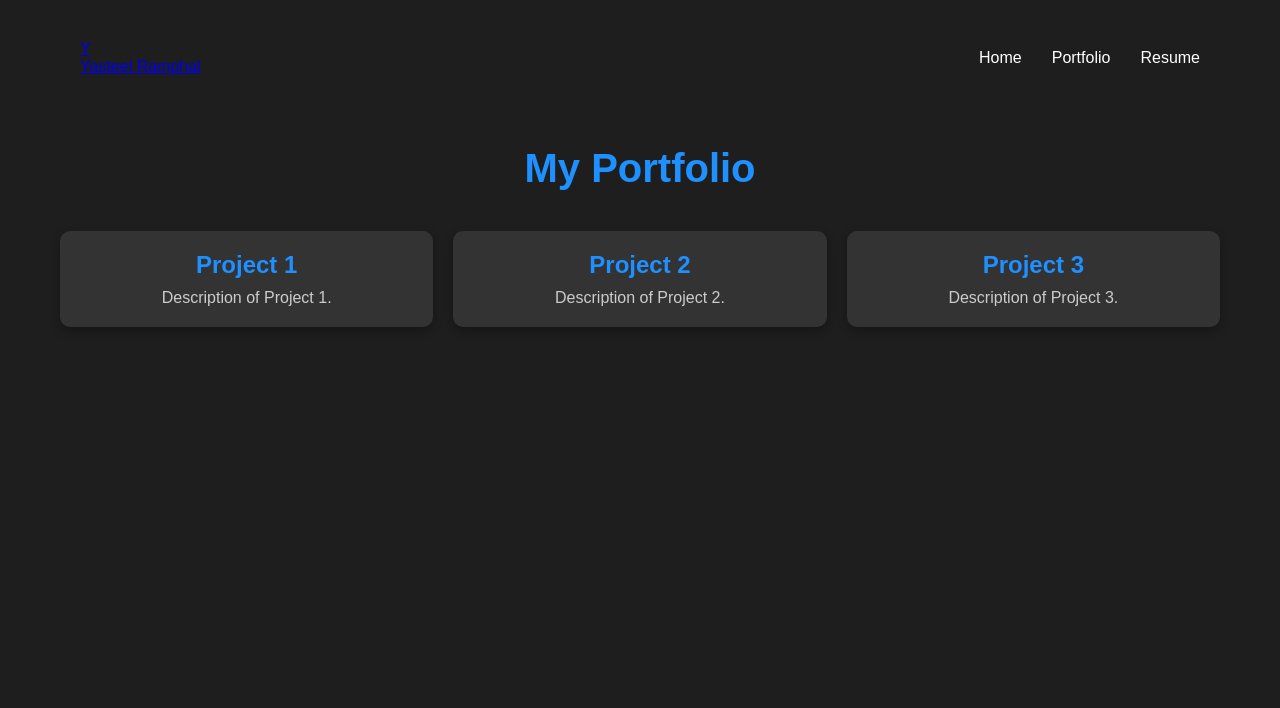
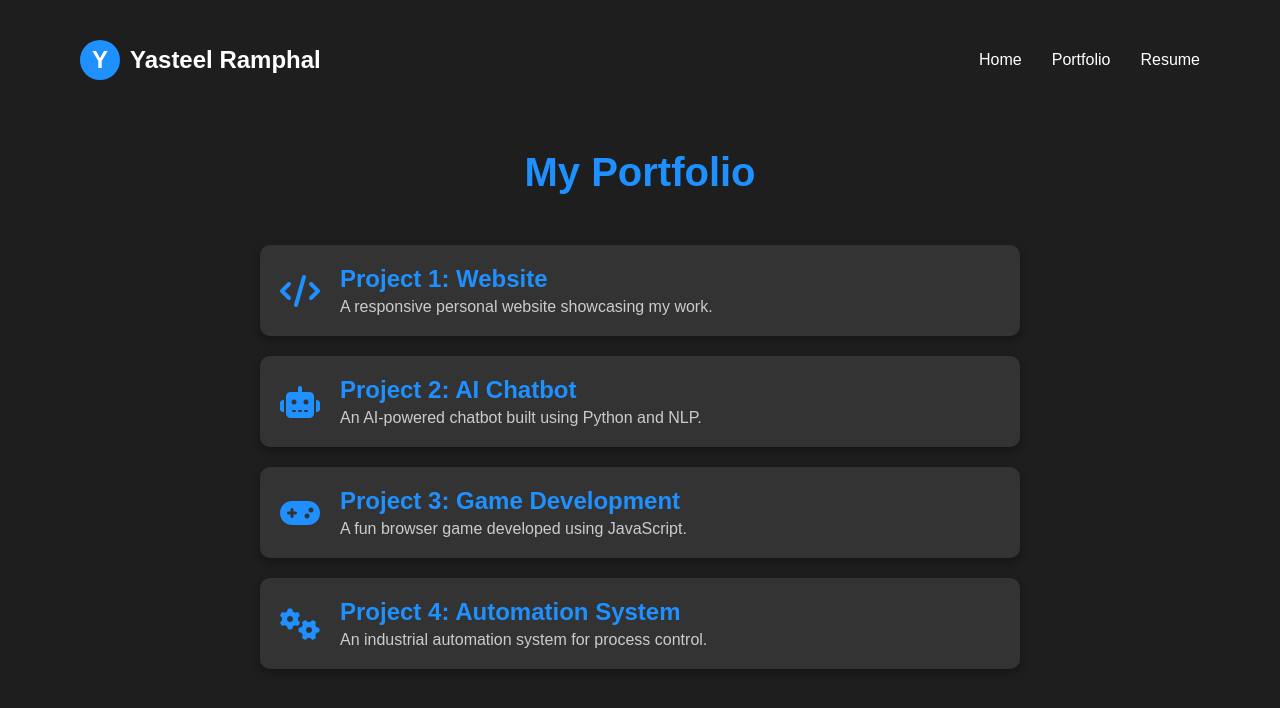
Before and after one commit to YasteelR/YasteelR, a plain HTML site: page portfolio.html in a window 1280 px wide. Drawn offline with Linux system fonts and the light colour scheme.

Commit message:
updated links and portfolio formation

```diff
--- a/portfolio.html
+++ b/portfolio.html
@@ -4,6 +4,7 @@
     <meta charset="UTF-8">
     <meta name="viewport" content="width=device-width, initial-scale=1.0">
     <title>Portfolio - Yasteel Ramphal</title>
+    <link rel="stylesheet" href="https://cdnjs.cloudflare.com/ajax/libs/font-awesome/6.5.1/css/all.min.css">
     <style>
         * {
             margin: 0;
@@ -43,7 +44,7 @@
         }
 
         .portfolio-container {
-            max-width: 1200px;
+            max-width: 800px;
             margin: 50px auto;
             text-align: center;
         }
@@ -51,12 +52,12 @@
         h1 {
             font-size: 2.5em;
             color: #1E90FF;
-            margin-bottom: 20px;
+            margin-bottom: 30px;
         }
 
         .projects {
-            display: grid;
-            grid-template-columns: repeat(auto-fit, minmax(300px, 1fr));
+            display: flex;
+            flex-direction: column; /* Make buttons stack vertically */
             gap: 20px;
             padding: 20px;
         }
@@ -67,6 +68,11 @@
             border-radius: 10px;
             box-shadow: 0 4px 10px rgba(0, 0, 0, 0.3);
             transition: transform 0.3s ease, box-shadow 0.3s ease;
+            display: flex;
+            align-items: center;
+            gap: 20px;
+            cursor: pointer;
+            text-align: left;
         }
 
         .project:hover {
@@ -74,22 +80,59 @@
             box-shadow: 0 6px 15px rgba(30, 144, 255, 0.4);
         }
 
+        .project-icon {
+            font-size: 2em;
+            color: #1E90FF;
+            flex-shrink: 0;
+        }
+
+        .project-text {
+            flex-grow: 1;
+        }
+
         .project h2 {
             font-size: 1.5em;
-            margin-bottom: 10px;
+            margin-bottom: 5px;
             color: #1E90FF;
         }
 
         .project p {
             color: #CCC;
         }
+        .logo {
+            display: flex;
+            align-items: center;
+            gap: 10px;
+            text-decoration: none;
+            color: #FFFFFF;
+            font-size: 1.5em;
+            font-weight: bold;
+        }
+
+        .logo-circle {
+            background-color: #1E90FF;
+            width: 40px; /* Increased size for better visibility */
+            height: 40px;
+            border-radius: 50%;
+            display: flex;
+            align-items: center;
+            justify-content: center;
+            font-weight: bold;
+            font-size: 1em;
+            color: white;
+        }
+
+        .logo-text {
+            font-size: 1em;
+        }
+
     </style>
 </head>
 <body>
     <nav>
         <a href="index.html" class="logo">
             <div class="logo-circle">Y</div>
-            Yasteel Ramphal
+            <span class="logo-text">Yasteel Ramphal</span>
         </a>
         <div class="nav-links">
             <a href="index.html">Home</a>
@@ -102,16 +145,32 @@
         <h1>My Portfolio</h1>
         <div class="projects">
             <div class="project">
-                <h2>Project 1</h2>
-                <p>Description of Project 1.</p>
+                <i class="fas fa-code project-icon"></i>
+                <div class="project-text">
+                    <h2>Project 1: Website</h2>
+                    <p>A responsive personal website showcasing my work.</p>
+                </div>
             </div>
             <div class="project">
-                <h2>Project 2</h2>
-                <p>Description of Project 2.</p>
+                <i class="fas fa-robot project-icon"></i>
+                <div class="project-text">
+                    <h2>Project 2: AI Chatbot</h2>
+                    <p>An AI-powered chatbot built using Python and NLP.</p>
+                </div>
             </div>
             <div class="project">
-                <h2>Project 3</h2>
-                <p>Description of Project 3.</p>
+                <i class="fas fa-gamepad project-icon"></i>
+                <div class="project-text">
+                    <h2>Project 3: Game Development</h2>
+                    <p>A fun browser game developed using JavaScript.</p>
+                </div>
+            </div>
+            <div class="project">
+                <i class="fas fa-cogs project-icon"></i>
+                <div class="project-text">
+                    <h2>Project 4: Automation System</h2>
+                    <p>An industrial automation system for process control.</p>
+                </div>
             </div>
         </div>
     </div>
```
Also changed, not shown: index.html (+2 -2 lines).
